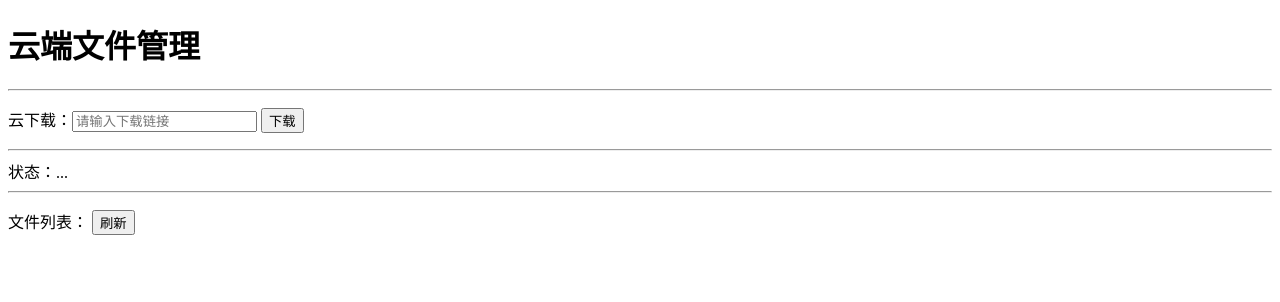
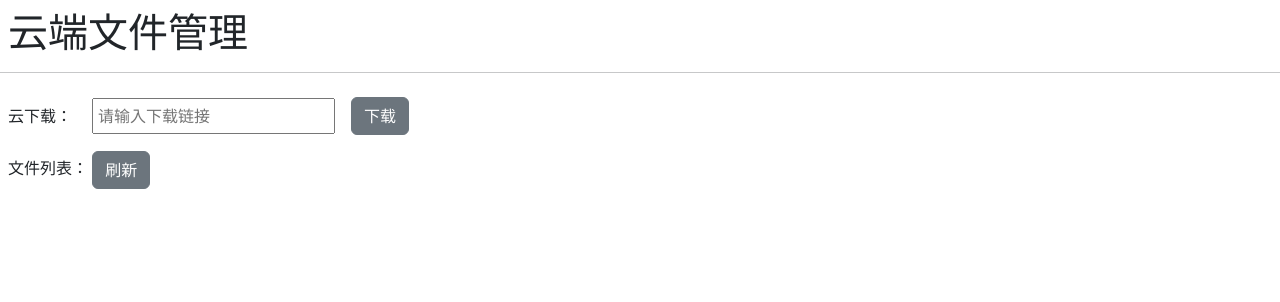
Before and after one commit to Cyrus-Albright/www, a Flask app: page / in a window 1280 px wide. Shown: the top 302 px of the page. Run offline with Flask 3, Linux system fonts and the light colour scheme; data that the repository does not hold is empty; some libraries are stand-ins or nearby versions.

Commit message:
添加bootstrap样式

```diff
--- a/app.py
+++ b/app.py
@@ -6,6 +6,8 @@ import requests
 import os
 import json
 from time import time
+from tools.tools import struct_time, get_readable_file_size
+
 
 app = Flask(__name__)
 
@@ -49,13 +51,17 @@ def clouddownload():
 def listfile():
     filelist = os.listdir(filedir)
     # TODO: 添加文件lastmodifieddate, 文件大小size
-    # fileinfolist = []
-    # for filename in filelist:
-    # filestate = {"filename":filename, "lastmodifieddate":lastmodifieddate, "size":size}
-    # fileinfolist.append(filestate)
-    # response = make_response(json.dumps(fileinfolist))
-    response = make_response(json.dumps(filelist))
-    response.headers["Content-type"] = "text/json"
+    fileinfolist = []
+    for filename in filelist:
+        filestat = os.stat(os.path.join(filedir, filename))
+        filesize = get_readable_file_size(filestat.st_size)
+        filectime = struct_time(filestat.st_ctime)
+        fileinfo = {"filename": filename,
+                    "lastmodified": filectime, "size": filesize}
+        fileinfolist.append(fileinfo)
+
+    response = make_response(json.dumps({"fileinfolist": fileinfolist}))
+    response.headers["Content-Type"] = "text/json"
     return response
 
 
--- a/templates/index.html
+++ b/templates/index.html
@@ -5,16 +5,22 @@
     <title>DOWNLOAD SERVICE</title>
     <meta http-equiv="X-UA-Compatible" content="IE=edge">
     <meta http-equiv="Content-Type" content="text/html;charset=UTF-8">
+    <script src="https://cdn.bootcdn.net/ajax/libs/jquery/3.7.1/jquery.min.js"></script>
+    <script src="https://cdn.bootcdn.net/ajax/libs/twitter-bootstrap/5.3.1/js/bootstrap.min.js"></script>
+    <link href="https://cdn.bootcdn.net/ajax/libs/twitter-bootstrap/5.3.1/css/bootstrap.min.css" rel="stylesheet">
+    <!-- 自定义CSS -->
     <style type="text/css">
         /* css here */
     </style>
-    <script src="https://cdn.bootcdn.net/ajax/libs/jquery/3.7.1/jquery.min.js"></script>
+    <!-- 自定义JavaScript -->
     <script type="text/javascript">
+        // 网页加载完成后自动获取文件列表
         $(document).ready(() => {
             getfilelist()
         })
     </script>
     <script type="text/javascript">
+        // 云端下载功能
         function clouddownload() {
             //var url = $("#urlbox").val();
             var data = $("#urlform").serialize();
@@ -27,49 +33,55 @@
                 success: (resp) => {
                     console.log(resp);
                     $("#status").text("下载完成");
-                    getfilelist()
+                    getfilelist();
+                    trig_toast("云端下载完成");
                 }
             });
         };
 
-
+        // 获取云端文件列表
         function getfilelist() {
             console.log("function getfilelist");
             $.ajax({
+                // dataType: "text/json",
                 type: "get",
                 url: "listfile",
                 success: (resp) => {
                     $("#filelist").empty();
-                    // # TODO: 添加文件lastmodifieddate, 文件大小size
-                    // var fileinfolist = resp;
-                    // filename = resp[0].filename
-                    // lastmodifieddate = resp[0].lastmodifieddate
-                    // size = resp[0].size
-                    var filelist = resp;
-                    console.log(filelist);
-                    for (i = 0; i < filelist.length; i++) {
+                    // 添加文件最近修改日期lastmodified, 文件大小size
+                    var fileinfolist = resp.fileinfolist;
+                    console.log("Response:" + resp);
+                    for (i = 0; i < fileinfolist.length; i++) {
                         // 添加文件列表li节点
-                        var li = $("<li></li>");
-                        var filenamespan = $("<span id='filenamespan'></span>");
-                        filenamespan.text(filelist[i]);
-                        var filestatespan = $("<span id='filestatespan'></span>");
-                        filestatespan.text("");
-                        var dlbtn = $("<input type='button' value='下载' onclick='filedownload(this)'>");
-                        var deletebtn = $("<input type='button' value='删除' onclick='deletefile(this)'>");
-                        li.append(filenamespan);
-                        li.append(filestatespan);
-                        li.append(dlbtn);
-                        li.append(deletebtn);
-                        $("#filelist").append(li)
+                        var list_item_div = $('<div class="list-group-item d-flex justify-content-between align-items-center"></div>');
+                        var filename_div = $('<div class="text-wrap m-1 flex-grow-1" id="filename"></div>');
+                        filename_div.text(fileinfolist[i].filename);
+                        var filestat_div = $('<small class="text-muted text-nowrap m-2" id="filestat"></small>');
+                        filestat_div.text(fileinfolist[i].size + "  " + fileinfolist[i].lastmodified);
+                        var operate_btn_group = $('<div class="btn-group text-nowrap m-1"> \
+                            <button type="button" class="p-2 btn btn-secondary" onclick="filedownload(this)">下载</button> \
+                            <button type="button" class="p-2 btn btn-danger" onclick="deletefile(this)">删除</button> \
+                            </div>');
+                        list_item_div.append(filename_div);
+                        list_item_div.append(filestat_div);
+                        list_item_div.append(operate_btn_group);
+                        $("#filelist").append(list_item_div)
                     }
+                },
+                error: (jqXHR, textStatus, errorThrown) => {
+                    console.log(textStatus);
+                    console.log(errorThrown);
                 }
-            })
+            });
+            // trig_toast("文件列表已更新");
         };
 
+        // 下载云端列表文件
         function filedownload(e) {
-            var filename = $(e).parent().children("span").text();
+            var filename = $(e).parent().siblings().filter("#filename").text();
             console.log("download file: " + filename);
             $("#status").text("开始下载" + filename);
+            trig_toast("开始下载" + filename);
             // $.ajax({
             //     type: "get",
             //     url: "download",
@@ -82,10 +94,12 @@
             window.location.href = "download?filename=" + filename;
         };
 
+        // 删除云端列表文件
         function deletefile(e) {
-            var filename = $(e).parent().children("span").text();
+            var filename = $(e).parent().siblings().filter("#filename").text();
             console.log("delete file: " + filename);
             $("#status").text("删除文件" + filename);
+            trig_toast("删除文件" + filename);
             $.ajax({
                 type: "post",
                 url: "deletefile",
@@ -95,40 +109,76 @@
                 success: (resp) => {
                     console.log(resp.filename + "删除完成");
                     $("#status").text(resp.filename + "删除完成");
-                    getfilelist()
+                    trig_toast(resp.filename + "删除完成");
+                    getfilelist();
                 },
                 error: (XMLHttpRequest, textStatus, errorThrown) => {
                     console.log(textStatus);
                     $("#status").text(errorThrown);
                 }
             })
+        };
+
+        // Toast Trigger
+        function trig_toast(message) {
+            var toastLive = $("#liveToast");
+            toastLive.children().children().filter(".toast-body").text(message);
+            const toast = new bootstrap.Toast(toastLive);
+            toast.show()
         }
 
     </script>
 </head>
 
 <body>
-    <h1>云端文件管理</h1>
+    <h1 class="m-2">云端文件管理</h1>
     <hr>
-    <div class="urlcontent">
-        <form action="#" onsubmit="return false" id="urlform">
-            <p>云下载：<input type="text" name="url" id="urlbox" placeholder="请输入下载链接">
-                <input type="button" value="下载" onclick="clouddownload()">
-            </p>
+    <div class="urlcontent m-2">
+        <form class="row align-items-center" action="#" onsubmit="return false" id="urlform">
+            <label class="col-auto">云下载：</label>
+            <input class="col-auto m-2 p-1" type="text" name="url" id="urlbox" placeholder="请输入下载链接">
+            <button type="button" class="btn btn-secondary col-auto m-2" onclick="clouddownload()">下载</button>
         </form>
     </div>
-    <hr>
-    <div>状态：<span id="status">...</span></div>
-    <hr>
-    <div class="filelist">
+
+    <div class="filelist m-2">
         <p>
-            <span>文件列表：<span>
-                    <input type="button" value="刷新" onclick="getfilelist()">
+            <span>文件列表：</span>
+            <butoon type="button" class="btn btn-secondary" onclick="getfilelist()">刷新</butoon>
         </p>
-        <ol class="list" id="filelist">
-            <!-- <! filelsit here> -->
-        </ol>
+        <div class="list-group list-group-numbered" id="filelist">
+            <!-- 新云端列表 -->
+        </div>
+        <!-- Test Area Begin -->
+        <div class="list-group list-group-numbered invisible">
+            <div class="list-group-item d-flex justify-content-between align-items-center">
+                <div class="text-wrap m-1 flex-grow-1">Flex FileName</div>
+                <small class="text-muted text-nowrap m-2">209MB 2023-8-21 19:20</small>
+                <div class="btn-group text-nowrap m-1">
+                    <button type="button" class="p-2 btn btn-outline-secondary">下载</button>
+                    <button type="button" class="p-2 btn btn-outline-danger">删除</button>
+                </div>
+            </div>
+            <button onclick="trig_toast('hello trigger toast')">Test Toast</button>
+        </div>
+        <!-- Test Area End -->
     </div>
+
+    <!-- Deprecated! 原显示状态，现使用Toast代替 -->
+    <div class="invisible">状态：<span id="status">...</span></div>
+    <!-- Toast Start -->
+    <div class="toast-container position-fixed top-0 end-0 p-3">
+        <div class="toast align-items-center text-bg-primary" id="liveToast" role="alert" aria-live="assertive"
+            aria-atomic="true">
+            <div class="d-flex">
+                <div class="toast-body">
+                    Hello, world! This is a toast message.
+                </div>
+                <button type="button" class="btn-close me-2 m-auto" data-bs-dismiss="toast" aria-label="Close"></button>
+            </div>
+        </div>
+    </div>
+    <!-- Toast End -->
 </body>
 
 </html>
```
Also changed, not shown: tools/tools.py (added, +48 -0 lines), tools/__init__.py (added), 1 other file.
